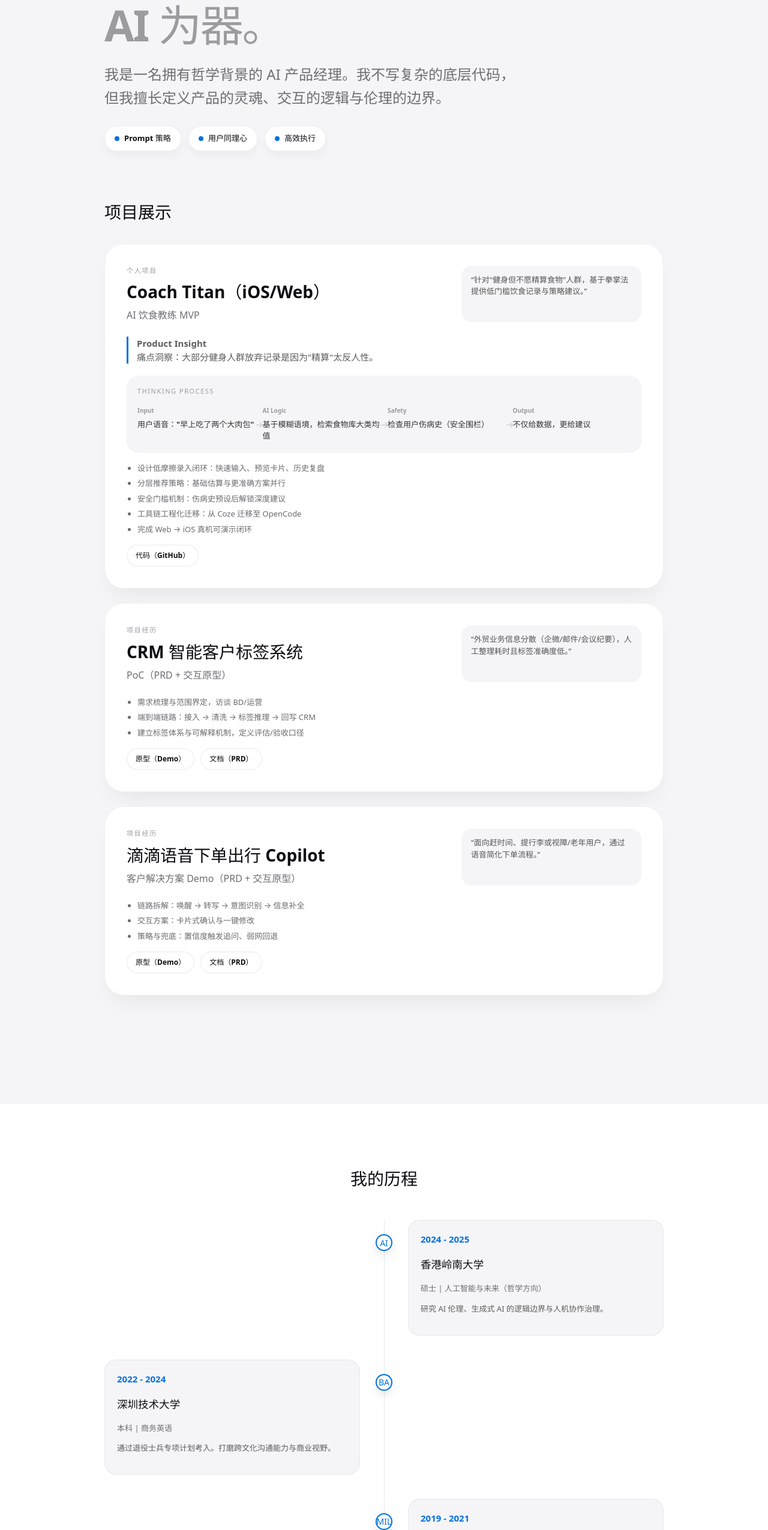
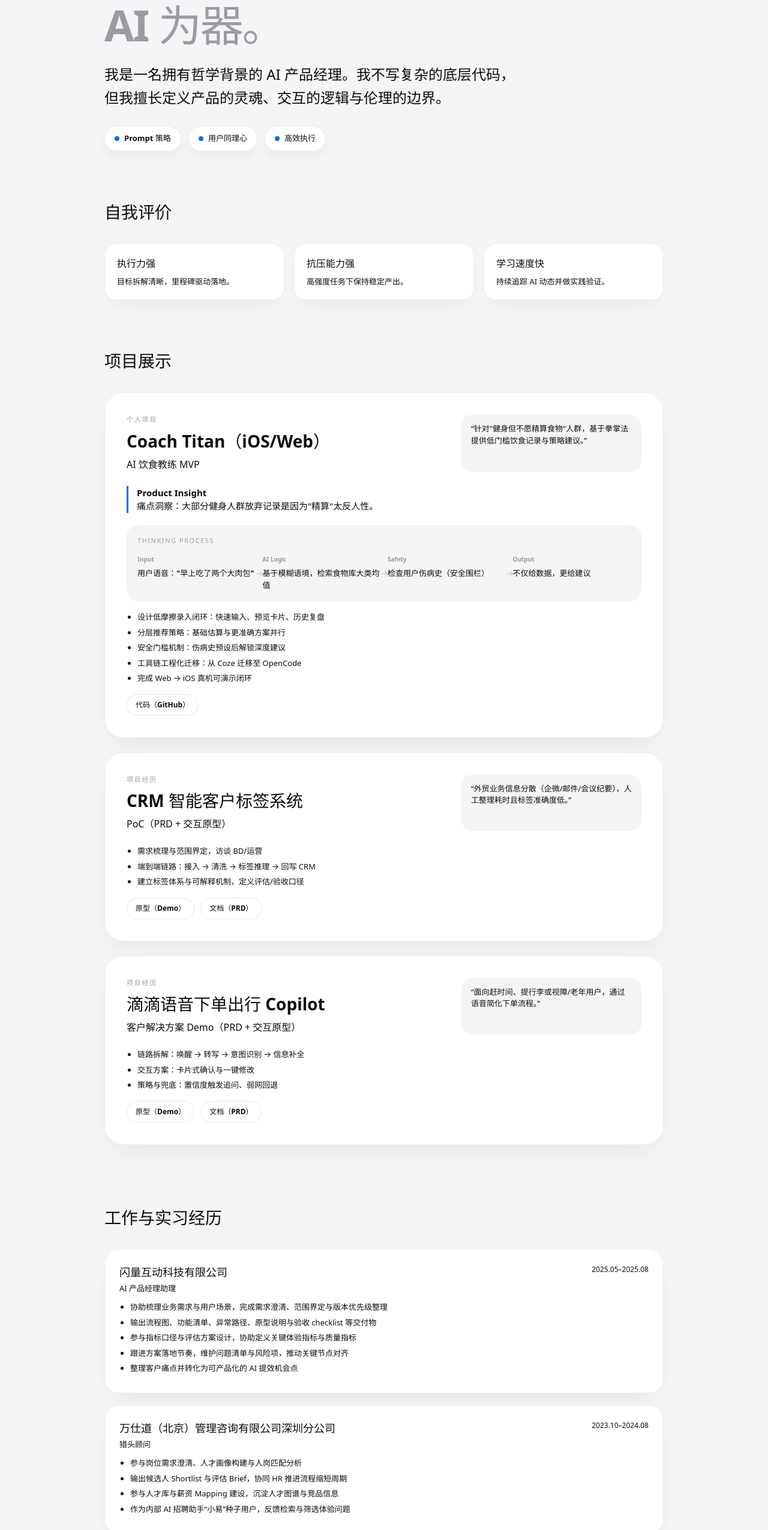
Before and after one commit to bobbyceng/bobbyceng-xiangan-portfolio, a React (Vite) app: page / in a window 1280 px wide. Shown: the part 236-2786 px from the top of the page at 60% size. Built offline with nearby package versions, Linux system fonts and the light colour scheme.

Commit message:
feat: refine contrast and experience layout

```diff
--- a/src/App.css
+++ b/src/App.css
@@ -131,7 +131,7 @@
 
 .hero__subtitle {
   font-size: clamp(18px, 2.6vw, 24px);
-  color: var(--muted);
+  color: var(--text);
   max-width: 700px;
   line-height: 1.6;
 }
@@ -166,6 +166,37 @@
 
 .work {
   padding-bottom: 100px;
+}
+
+.self-eval {
+  padding-bottom: 80px;
+}
+
+.self-grid {
+  display: grid;
+  grid-template-columns: repeat(3, minmax(0, 1fr));
+  gap: 16px;
+}
+
+.self-card {
+  background: white;
+  border-radius: 20px;
+  padding: 20px;
+  border: 1px solid rgba(0, 0, 0, 0.06);
+  box-shadow: 0 14px 30px -18px rgba(0, 0, 0, 0.12);
+  color: var(--text);
+}
+
+.self-card h3 {
+  margin: 0 0 8px;
+  font-size: 16px;
+}
+
+.self-card p {
+  margin: 0;
+  font-size: 13px;
+  color: var(--text);
+  line-height: 1.6;
 }
 
 .section__title {
@@ -216,13 +247,13 @@
 
 .bento-subtitle {
   margin: 0;
-  color: var(--muted);
+  color: var(--text);
   font-size: 16px;
 }
 
 .bento-summary {
   font-size: 13px;
-  color: #555;
+  color: var(--text);
   background: #f5f5f7;
   border-radius: 18px;
   padding: 14px 16px;
@@ -232,14 +263,14 @@
 .bento-insight {
   border-left: 3px solid var(--accent);
   padding-left: 14px;
-  color: #5c5c5c;
+  color: var(--text);
   margin-bottom: 20px;
 }
 
 .bento-bullets {
   margin: 16px 0 0;
   padding-left: 18px;
-  color: #6b6b6f;
+  color: var(--text);
   font-size: 13px;
 }
 
@@ -300,7 +331,7 @@
 .logic__text {
   font-size: 13px;
   font-weight: 600;
-  color: #333;
+  color: var(--text);
 }
 
 .logic__arrow {
@@ -309,6 +340,57 @@
   top: 50%;
   transform: translateY(-50%);
   color: #c7c7cc;
+}
+
+.experience {
+  padding-bottom: 80px;
+}
+
+.experience-grid {
+  display: grid;
+  gap: 20px;
+}
+
+.experience-card {
+  background: white;
+  border-radius: 24px;
+  padding: 24px;
+  border: 1px solid rgba(0, 0, 0, 0.06);
+  box-shadow: 0 18px 36px -20px rgba(0, 0, 0, 0.12);
+}
+
+.experience-header {
+  display: flex;
+  flex-wrap: wrap;
+  justify-content: space-between;
+  gap: 12px;
+  margin-bottom: 12px;
+}
+
+.experience-header h3 {
+  margin: 0 0 4px;
+  font-size: 18px;
+}
+
+.experience-role {
+  font-size: 13px;
+  color: var(--text);
+}
+
+.experience-time {
+  font-size: 12px;
+  color: var(--text);
+}
+
+.experience-bullets {
+  margin: 0;
+  padding-left: 18px;
+  color: var(--text);
+  font-size: 13px;
+}
+
+.experience-bullets li {
+  margin: 6px 0;
 }
 
 .timeline {
@@ -360,6 +442,7 @@
   border-radius: 20px;
   padding: 20px;
   border: 1px solid rgba(0, 0, 0, 0.06);
+  color: var(--text);
 }
 
 .timeline__year {
@@ -369,13 +452,13 @@
 }
 
 .timeline__role {
-  color: var(--muted);
+  color: var(--text);
   font-size: 13px;
   margin-bottom: 8px;
 }
 
 .timeline__desc {
-  color: #5c5c5c;
+  color: var(--text);
   font-size: 13px;
   line-height: 1.6;
 }
@@ -479,6 +562,10 @@
     display: none;
   }
 
+  .self-grid {
+    grid-template-columns: 1fr;
+  }
+
   .bento-summary {
     max-width: 100%;
   }
--- a/src/App.jsx
+++ b/src/App.jsx
@@ -50,7 +50,7 @@ function App() {
   ]
 
   const timelineIcon = (name) => {
-    const map = { brain: 'AI', book: 'BA', shield: 'MIL' }
+    const map = { brain: '🧠', book: '📘', shield: '🛡️', target: '◎' }
     return map[name] ?? '•'
   }
 
@@ -113,6 +113,18 @@ function App() {
               <div key={c.t(skill.label)} className="skill-pill">
                 <span className="skill-pill__dot" aria-hidden="true" />
                 <span>{c.t(skill.label)}</span>
+              </div>
+            ))}
+          </div>
+        </section>
+
+        <section className="section self-eval">
+          <h2 className="section__title">{c.t(content.selfEvaluation.heading)}</h2>
+          <div className="self-grid">
+            {content.selfEvaluation.items.map((item) => (
+              <div key={c.t(item.title)} className="self-card">
+                <h3>{c.t(item.title)}</h3>
+                <p>{c.t(item.desc)}</p>
               </div>
             ))}
           </div>
@@ -183,6 +195,28 @@ function App() {
             ))}
           </div>
         </section>
+
+        <section id="experience" className="section experience">
+          <h2 className="section__title">{c.t(content.experience.heading)}</h2>
+          <div className="experience-grid">
+            {content.experience.items.map((item) => (
+              <article key={`${c.t(item.org)}-${item.time}`} className="experience-card">
+                <div className="experience-header">
+                  <div>
+                    <h3>{c.t(item.org)}</h3>
+                    <div className="experience-role">{c.t(item.role)}</div>
+                  </div>
+                  <div className="experience-time">{item.time}</div>
+                </div>
+                <ul className="experience-bullets">
+                  {item.bullets[lang].map((bullet) => (
+                    <li key={bullet}>{bullet}</li>
+                  ))}
+                </ul>
+              </article>
+            ))}
+          </div>
+        </section>
       </main>
 
       <section id="timeline" className="timeline">
```
